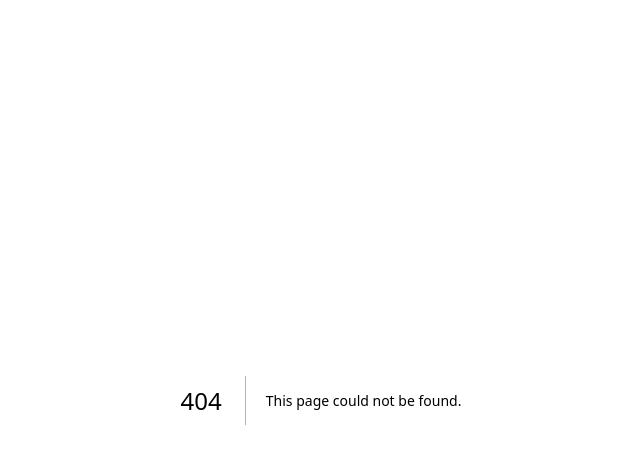
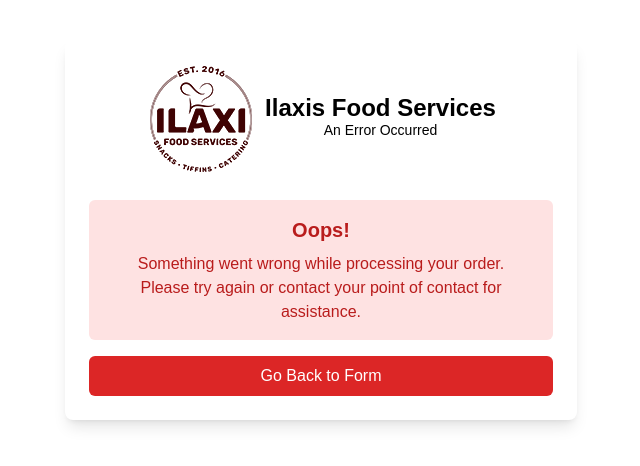
Before and after one commit to umangcodes/ilaxisfrontend, a Next.js app: page /error in a window 1280 px wide. Before the commit this address had no page. Shown: the top 466 px of the page, without its empty margins (319-959 px from the left). Built offline with nearby package versions, Linux system fonts and the light colour scheme.

Commit message:
error page added to the project.

```diff
--- /dev/null
+++ b/app/error/page.js
@@ -0,0 +1,43 @@
+"use client";
+
+import React from "react";
+import Image from "next/image";
+import { useRouter } from "next/navigation"; // For navigation
+import { Logo } from "@/assets/images/index";
+
+const ErrorPage = () => {
+  const router = useRouter();
+
+  const handleGoBack = () => {
+    router.push("/"); // Redirect back to the form
+  };
+
+  return (
+    <div className="max-w-lg mx-2 lg:mx-auto p-6 bg-white shadow-lg rounded-lg mt-10 text-center">
+      <header className="text-center mb-6 flex justify-center items-center">
+        <div className="mb-4 h-24">
+          <Image src={Logo} alt="Ilaxis Catering Logo" />
+        </div>
+        <div className='flex flex-col justify-center items-center pl-2'>
+          <h1 className="text-2xl font-bold -mb-1">Ilaxis Food Services</h1>
+          <h2 className='text-sm mb-2'>An Error Occurred</h2>
+        </div>
+      </header>
+
+      <div className="p-4 bg-red-100 text-red-700 rounded-md mb-4">
+        <h2 className="text-xl font-bold mb-2">Oops!</h2>
+        <p>Something went wrong while processing your order.</p>
+        <p>Please try again or contact your point of contact for assistance.</p>
+      </div>
+
+      <button
+        onClick={handleGoBack}
+        className="w-full bg-red-600 text-white py-2 rounded-md hover:bg-red-700 transition duration-300"
+      >
+        Go Back to Form
+      </button>
+    </div>
+  );
+};
+
+export default ErrorPage;
```
